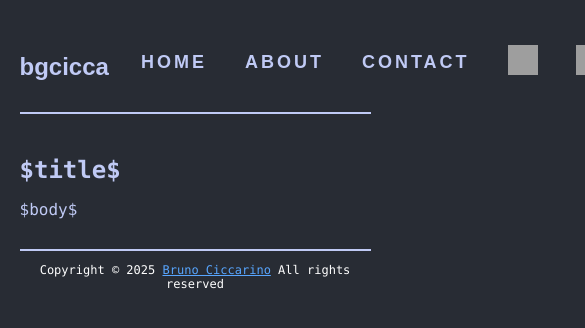
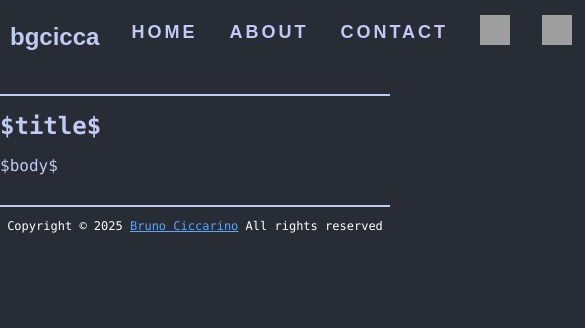
Before and after one commit to bgcicca/bgcicca.github.io, a plain HTML site: page templates/default.html in a window 390 px wide. Shown: the top 328 px of the page, 585 px wide, since content can reach past the window. Drawn offline with nearby package versions, Linux system fonts and the light colour scheme; grey boxes are pictures that could not be loaded.

Commit message:
fix: fixing removing scroll side bar

```diff
--- a/css/default.css
+++ b/css/default.css
@@ -1,3 +1,9 @@
+*,
+*::before,
+*::after {
+  box-sizing: border-box;
+}
+
 :root {
   --bg-primary: #282c34;
   --fg-color: #c0caf5;
@@ -9,6 +15,7 @@
 
 html {
   font-size: 62.5%;
+  overflow-x: hidden;
 }
 
 body {
@@ -18,34 +25,37 @@ body {
   background-color: var(--bg-primary);
   margin: 0;
   padding: 0;
+  width: 100%;
+  max-width: 60rem;
+  margin: 0 auto;
 }
 
-a:link {
-  color: var(--link-fg);
-}
-
+a:link,
 a:visited {
   color: var(--link-fg);
 }
 
 header {
   border-bottom: 0.2rem solid var(--fg-color);
+  padding: 1.2rem 0;
 }
 
 .container {
   font-size: 1.2rem;
   font-family: "Merriweather Sans", sans-serif;
   height: 70px;
-  width: 100vw;
+  width: 100%;
   display: flex;
   align-items: center;
+  padding: 0 1rem;
 }
 
 .navbar {
   display: flex;
   align-items: center;
   justify-content: space-between;
-  width: 80%;
+  width: 100%;
+  max-width: 80%;
   margin: 0 auto;
 }
 
@@ -78,7 +88,6 @@ header {
 
 article {
   margin: 2rem auto;
-  max-width: 60rem;
   width: 100%;
   padding: 1rem;
   text-align: center;
@@ -104,22 +113,14 @@ footer {
   border-top: 0.2rem solid var(--border-bg);
   font-size: 1.2rem;
   color: var(--footer-fg);
+  text-align: center;
 }
 
 /* -------------------------- */
 /* Media Queries              */
 /* -------------------------- */
 
-@media (max-width: 319px) {
-  body {
-    width: 90%;
-    margin: 0;
-    padding: 0 5%;
-  }
-  header {
-    margin: 4.2rem 0;
-  }
-
+@media (max-width: 639px) {
   .navbar {
     flex-direction: column;
   }
@@ -129,13 +130,9 @@ footer {
     text-align: center;
   }
 
-  footer {
+  .logo {
+    margin: 1rem auto 3rem;
     text-align: center;
-  }
-
-  .logo {
-    text-align: center;
-    margin: 1rem auto 3rem;
   }
 
   .logo a {
@@ -144,61 +141,11 @@ footer {
 
   nav a {
     display: block;
-    line-height: 1.6;
     margin: 0;
   }
 }
 
-@media (min-width: 320px) and (max-width: 639px) {
-  body {
-    width: 90%;
-    margin: 0;
-    padding: 0 5%;
-  }
-  header {
-    margin: 4.2rem 0;
-  }
-
-  .navbar {
-    flex-direction: column;
-  }
-
-  nav {
-    margin: 0 auto 3rem;
-    text-align: center;
-  }
-
-  footer {
-    text-align: center;
-  }
-
-  .logo {
-    text-align: center;
-    margin: 1rem auto 3rem;
-  }
-
-  .logo a {
-    font-size: 2.4rem;
-  }
-
-  nav a {
-    display: inline;
-    margin: 0 0.6rem;
-  }
-}
-
 @media (min-width: 640px) {
-  body {
-    width: 60rem;
-    margin: 0 auto;
-    padding: 0;
-  }
-
-  header {
-    margin: 0 0 3rem;
-    padding: 1.2rem 0;
-  }
-
   .navbar {
     flex-direction: row;
   }
@@ -212,10 +159,6 @@ footer {
     margin-left: 1.2rem;
   }
 
-  footer {
-    text-align: right;
-  }
-
   .logo {
     margin: 0;
     text-align: left;
@@ -224,4 +167,8 @@ footer {
   .logo a {
     font-size: 1.8rem;
   }
+
+  footer {
+    text-align: right;
+  }
 }
```
Also changed, not shown: docs/css/default.css (+1 -1 lines).
